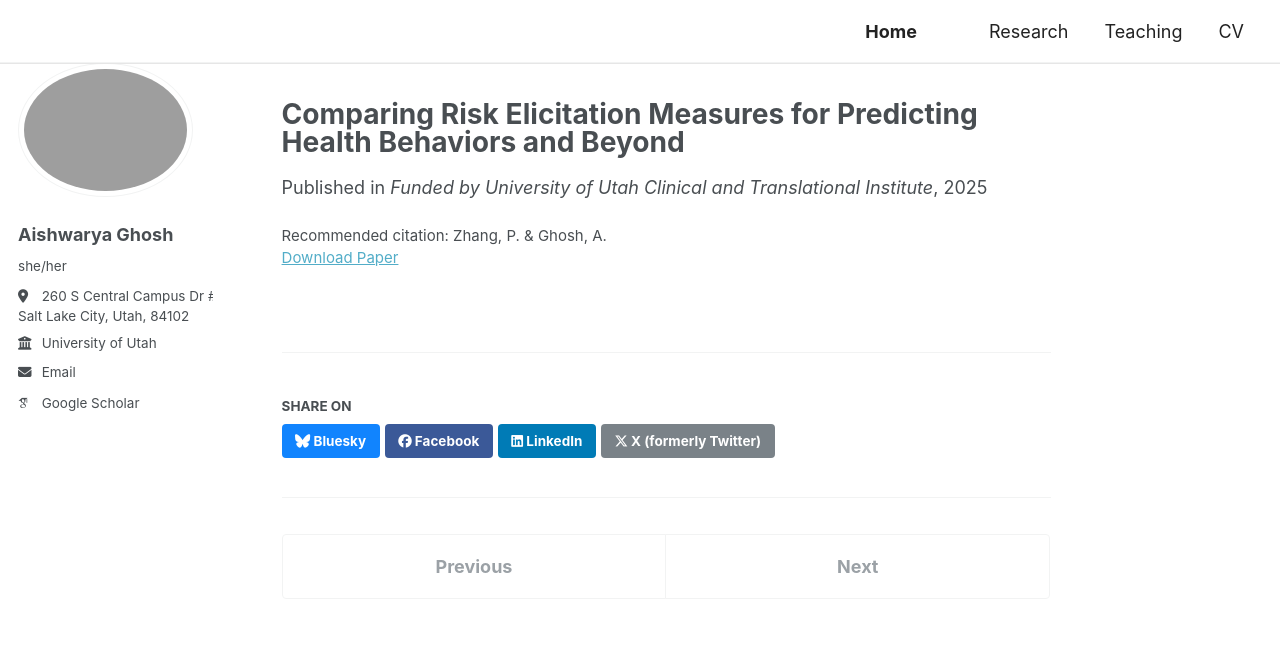
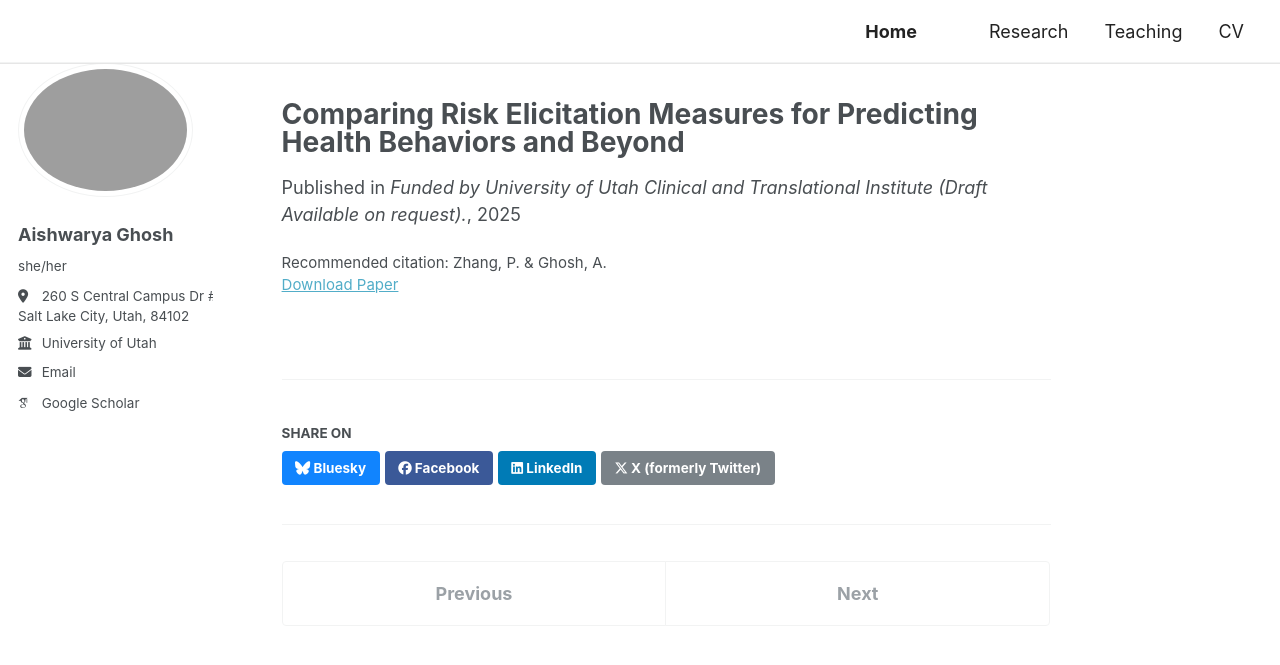
Before and after one commit to ghoshash1/ghoshash1.github.io, a Jekyll site: the page built from _publications/2025-01-16-risk-elicitation-health-behaviors.md, in a window 1280 px wide. Shown: the top 665 px of the page. Built offline with Jekyll 4.4.1, drawn with Linux system fonts in a browser that asks for light colours; some web fonts are replaced.

Commit message:
Update 2025-01-16-risk-elicitation-health-behaviors.md

```diff
--- a/_publications/2025-01-16-risk-elicitation-health-behaviors.md
+++ b/_publications/2025-01-16-risk-elicitation-health-behaviors.md
@@ -3,8 +3,8 @@ title: "Comparing Risk Elicitation Measures for Predicting Health Behaviors and
 collection: publications
 category: working
 date: 2025-01-13
-excerpt: "Evaluates the predictive validity of incentivized and self-reported risk measures for health-related behaviors using survey and experimental data (Draft Available on request)."
-venue: "Funded by University of Utah Clinical and Translational Institute"
+excerpt: "Evaluates the predictive validity of incentivized and self-reported risk measures for health-related behaviors using survey and experimental data"
+venue: "Funded by University of Utah Clinical and Translational Institute (Draft Available on request)."
 paperurl: ""
 citation: "Zhang, P. & Ghosh, A."
 ---
```
